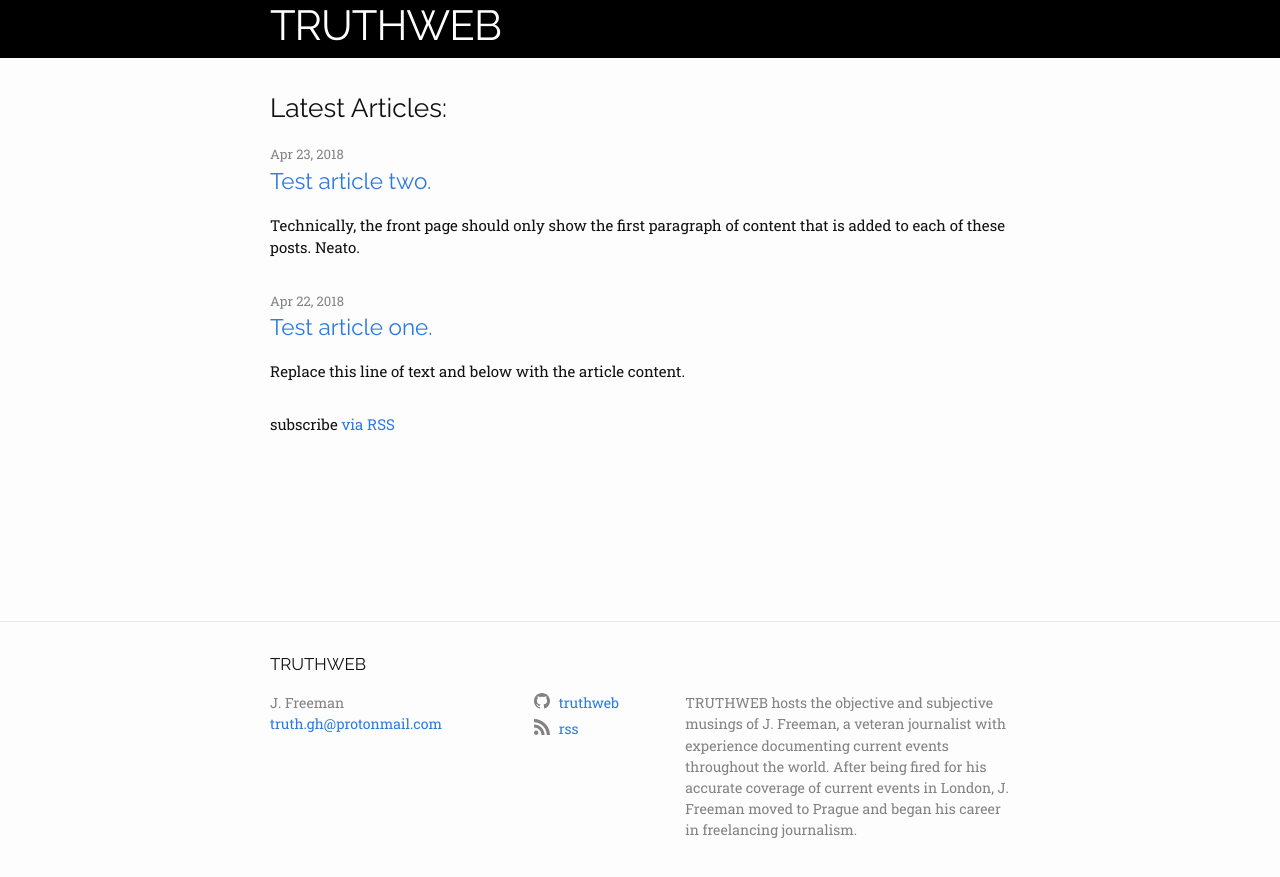
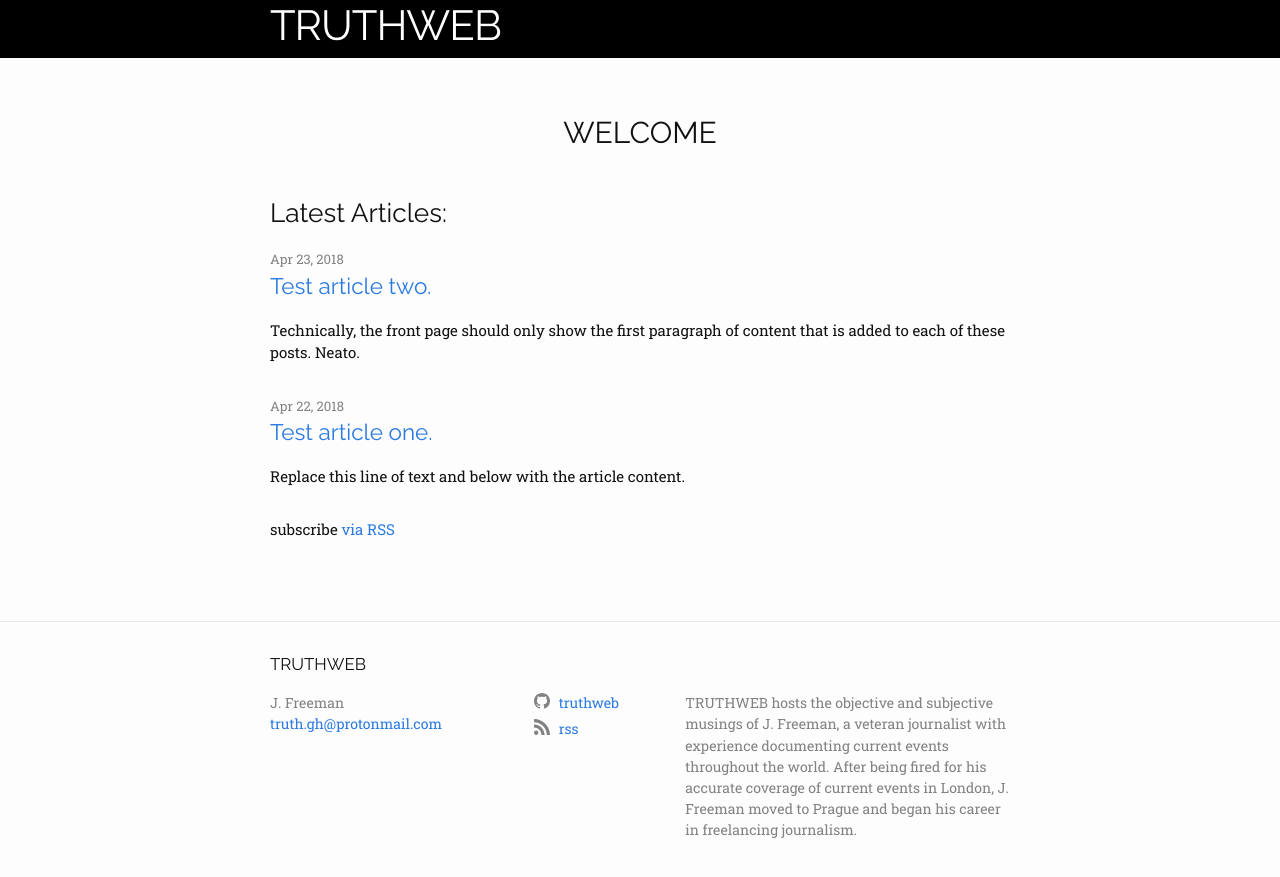
Before and after one commit to truthweb/truthweb.github.io, a Jekyll site: the page built from index.md, in a window 1280 px wide. Shown: the top 877 px of the page. Built offline with Jekyll 4.4.1, drawn with Linux system fonts in a browser that asks for light colours.

Commit message:
Removed globe, added welcome.

```diff
--- a/_layouts/home.html
+++ b/_layouts/home.html
@@ -3,16 +3,10 @@ layout: default
 ---
 
 <div class="home">
-  {%- if page.title -%}
-    <h1 class="page-heading">{{ page.title }}</h1>
-  {%- endif -%}
-
+	<br \>
+    <h1 class="page-heading" style="text-align:center;">WELCOME</h1>
+    <br \>
   {{ content }}
-  <!--canvas id='globecanvas' width='400' height='400' style='width:400px; height:400px;'></canvas-->
-  <script src="https://unpkg.com/topojson@3">
-    console.log("Loading globe...");
-    var topology = topojson.topology({foo: geojson});
-  </script>
 
   {%- if site.posts.size > 0 -%}
   <h2 class="post-list-heading">Latest Articles:</h2>
```
